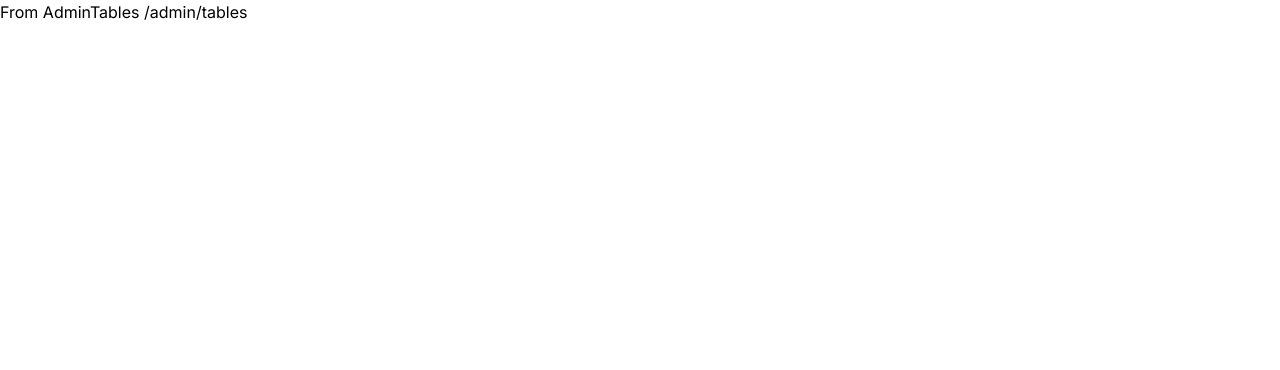
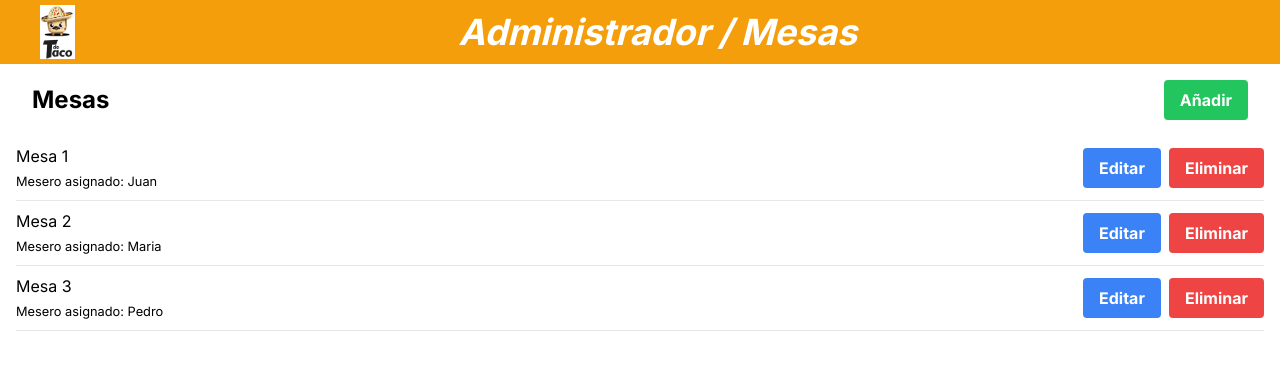
Before and after one commit to pablove2001/Front-Soft-Restaurant, a Next.js app: page /admin/tables in a window 1280 px wide. Shown: the top 370 px of the page. Built offline with nearby package versions, Linux system fonts and the light colour scheme.

Commit message:
Update page.tsx

```diff
--- a/src/app/admin/tables/page.tsx
+++ b/src/app/admin/tables/page.tsx
@@ -1,6 +1,199 @@
+"use client";
+import React, { useState } from 'react';
 
-export default function AdminTables() {
+// Navbar
+function Navbar() {
     return (
-        <h1>From AdminTables /admin/tables</h1>
+        <nav className="fixed top-0 bg-amber-500 w-full z-10">
+            <div className="mx-auto px-10 flex items-center justify-between h-16">
+                <div>
+                    <a href="/admin">
+                        <img src="/logo-login.png" width={35} alt="Admin Logo" />
+                    </a>
+                </div>
+                <div className="flex items-center">
+                    <h1 className="text-white font-bold italic text-4xl">Administrador / Mesas</h1>
+                </div>
+                <div className="flex items-center">
+                    {/* Aquí puedes agregar contenido adicional al navbar si es necesario */}
+                </div>
+            </div>
+        </nav>
     );
 }
+
+// Modal para añadir/editar mesa
+function TableModal({
+  isOpen,
+  onClose,
+  onSave,
+  tableToEdit,
+}: {
+  isOpen: boolean;
+  onClose: () => void;
+  onSave: (name: string, waiter: string) => void;
+  tableToEdit?: { name: string; waiter: string };
+}) {
+  const [name, setName] = useState(tableToEdit ? tableToEdit.name : "");
+  const [waiter, setWaiter] = useState(tableToEdit ? tableToEdit.waiter : "");
+
+  const handleSave = () => {
+    onSave(name, waiter);
+    setName("");
+    setWaiter("");
+    onClose();
+  };
+
+  return (
+    <div
+      className={`fixed top-0 left-0 w-full h-full flex items-center justify-center bg-gray-800 bg-opacity-50 ${
+        isOpen ? "" : "hidden"
+      }`}
+    >
+      <div className="bg-white p-8 rounded-lg w-1/3">
+        <div className="text-center mb-4">
+          <h2 className="text-xl font-bold">
+            {tableToEdit ? "Editar Mesa" : "Añadir Mesa"}
+          </h2>
+        </div>
+        <input
+          type="text"
+          className="w-full border-gray-300 rounded-md mb-4 px-3 py-2"
+          placeholder="Nombre de la mesa"
+          value={name}
+          onChange={(e) => setName(e.target.value)}
+        />
+        <input
+          type="text"
+          className="w-full border-gray-300 rounded-md mb-4 px-3 py-2"
+          placeholder="Nombre del mesero asignado"
+          value={waiter}
+          onChange={(e) => setWaiter(e.target.value)}
+        />
+        <div className="flex justify-center">
+          <button
+            className="bg-green-500 text-white px-4 py-2 rounded mr-2"
+            onClick={handleSave}
+          >
+            {tableToEdit ? "Guardar" : "Añadir"}
+          </button>
+          <button
+            className="bg-gray-300 text-gray-800 px-4 py-2 rounded"
+            onClick={onClose}
+          >
+            Cancelar
+          </button>
+        </div>
+      </div>
+    </div>
+  );
+}
+
+// Componente de mesa
+function TableItem({
+  table,
+  onEdit,
+  onDelete,
+}: {
+  table: { id: number; name: string; waiter: string };
+  onEdit: (table: { id: number; name: string; waiter: string }) => void;
+  onDelete: (table: { name: string }) => void;
+}) {
+  return (
+    <div className="flex justify-between items-center border-b border-gray-200 py-2">
+      <div>
+        <span>{table.name}</span>
+        <br />
+        <small>Mesero asignado: {table.waiter}</small>
+      </div>
+      <div>
+        <button
+          className="mr-2 bg-blue-500 hover:bg-blue-700 text-white font-bold py-2 px-4 rounded"
+          onClick={() => onEdit(table)}
+        >
+          Editar
+        </button>
+        <button
+          className="bg-red-500 hover:bg-red-700 text-white font-bold py-2 px-4 rounded"
+          onClick={() => onDelete(table)}
+        >
+          Eliminar
+        </button>
+      </div>
+    </div>
+  );
+}
+
+export default function TablesPage() {
+  const [tables, setTables] = useState([
+    { id: 1, name: "Mesa 1", waiter: "Juan" },
+    { id: 2, name: "Mesa 2", waiter: "Maria" },
+    { id: 3, name: "Mesa 3", waiter: "Pedro" },
+  ]);
+
+  const [isAddModalOpen, setIsAddModalOpen] = useState(false);
+  const [isEditModalOpen, setIsEditModalOpen] = useState(false);
+  const [tableToEdit, setTableToEdit] = useState<{ name: string; waiter: string; id: number } | undefined>();
+
+  const handleAddTable = (name: string, waiter: string) => {
+    const newTable = { id: tables.length + 1, name, waiter };
+    setTables([...tables, newTable]);
+  };
+
+  const handleEditTable = (name: string, waiter: string) => {
+    if (tableToEdit !== undefined) {
+      const editedTables = tables.map((table) =>
+        table.id === tableToEdit.id ? { ...table, name, waiter } : table
+      );
+      setTables(editedTables);
+    }
+  };
+
+  const handleDeleteTable = (tableName: string) => {
+    const updatedTables = tables.filter(
+      (table) => table.name !== tableName
+    );
+    setTables(updatedTables);
+  };
+
+  return (
+    <div>
+      <Navbar />
+      <div className="mt-20 px-4 ">
+        <div className="flex justify-between items-center px-4">
+          <h2 className="text-2xl font-bold">Mesas</h2>
+          <button
+            className="bg-green-500 hover:bg-green-700 text-white font-bold py-2 px-4 rounded"
+            onClick={() => setIsAddModalOpen(true)}
+          >
+            Añadir
+          </button>
+        </div>
+        <div className="mb-4">
+          <TableModal
+            isOpen={isAddModalOpen}
+            onClose={() => setIsAddModalOpen(false)}
+            onSave={handleAddTable}
+          />
+        </div>
+        {tables.map((table) => (
+          <TableItem
+            key={table.id}
+            table={table}
+            onEdit={(table) => {
+              setTableToEdit({ id: table.id, name: table.name, waiter: table.waiter });
+              setIsEditModalOpen(true);
+            }}
+            onDelete={(table) => handleDeleteTable(table.name)}
+          />
+        ))}
+        <TableModal
+          isOpen={isEditModalOpen}
+          onClose={() => setIsEditModalOpen(false)}
+          onSave={handleEditTable}
+          tableToEdit={tableToEdit ? tableToEdit : undefined}
+        />
+      </div>
+    </div>
+  );
+}
```
